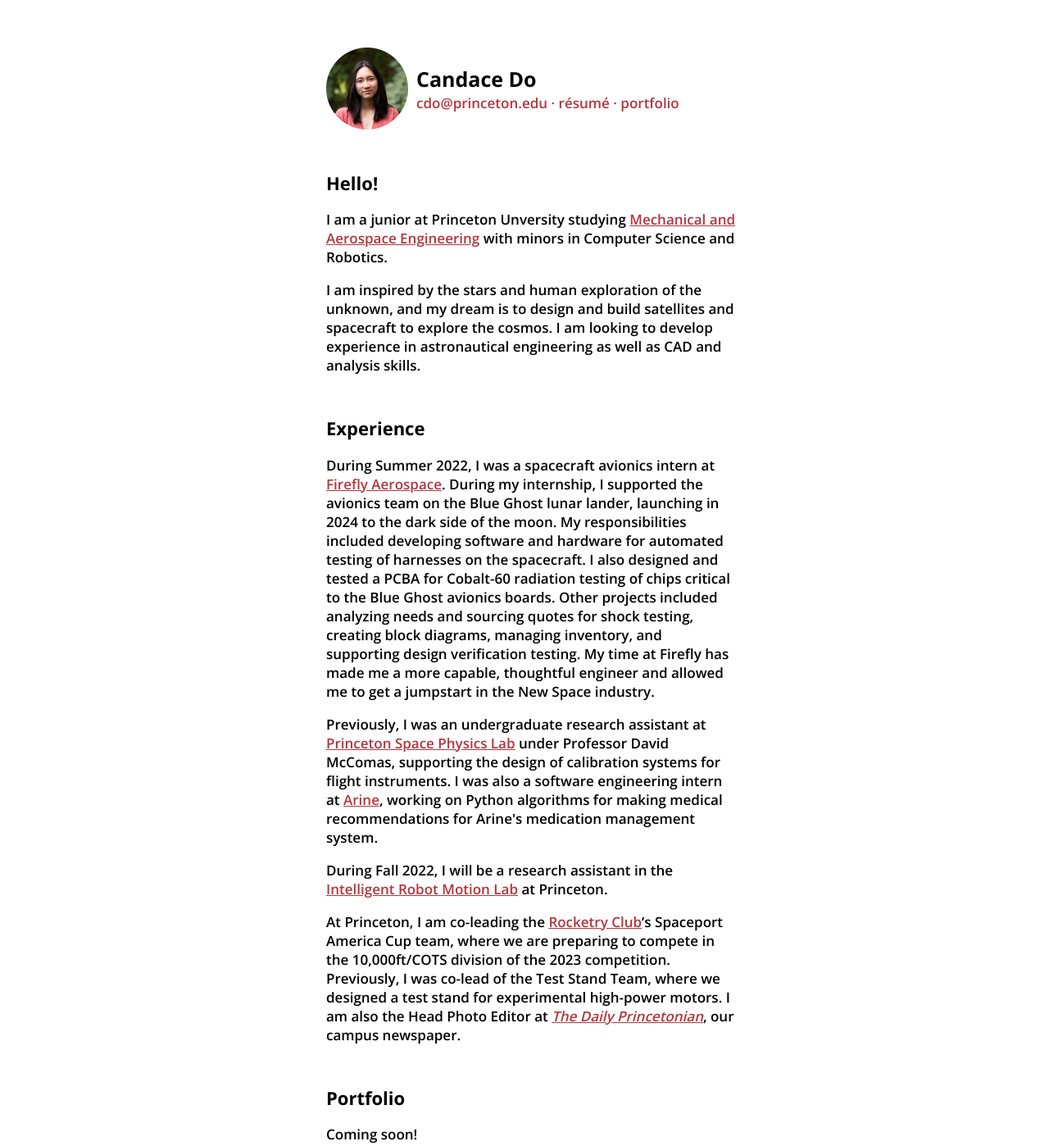
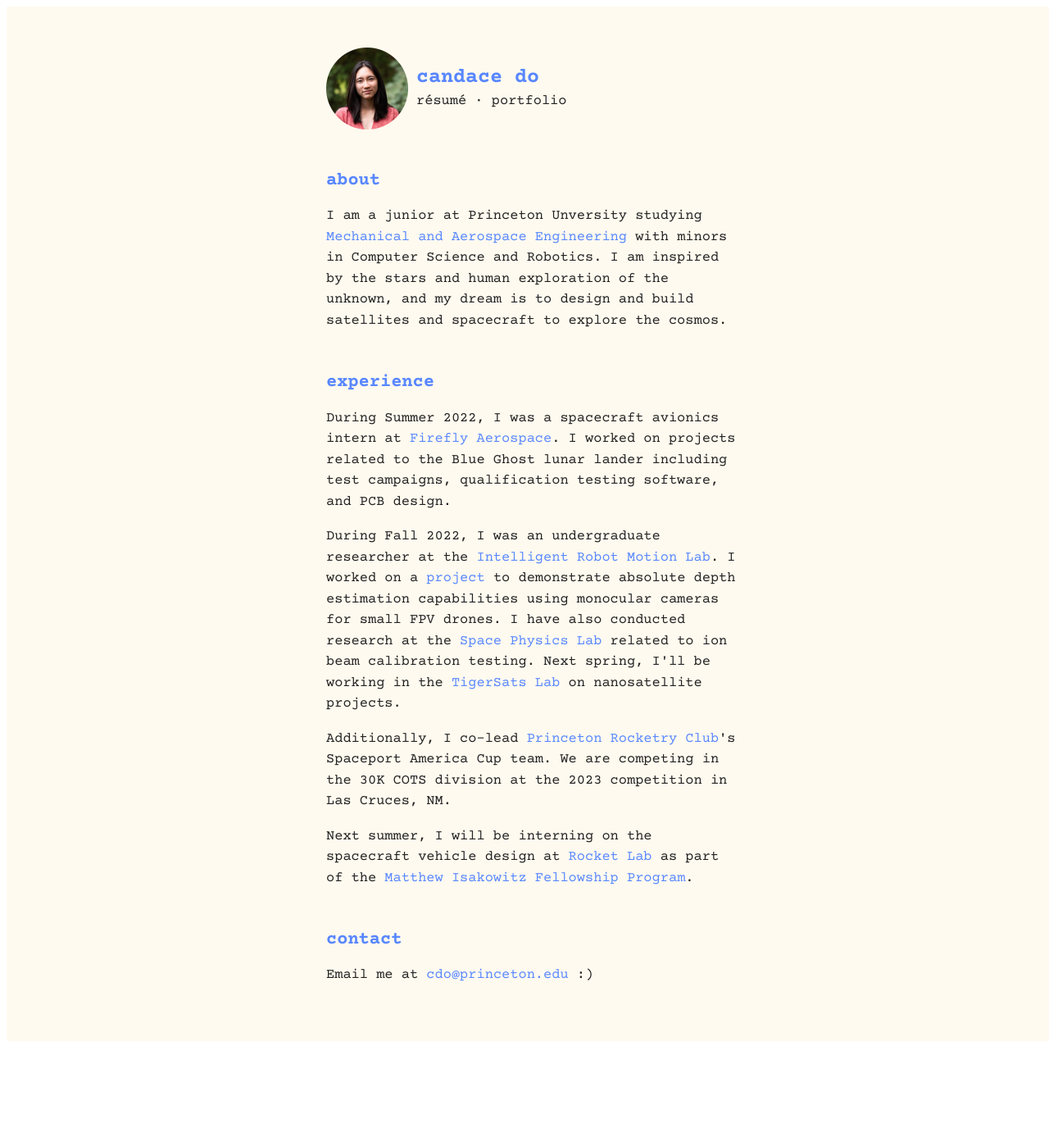
Before and after one commit to candacedo/candacedo, a plain HTML site: page index.html in a window 1280 px wide. Shown: the whole page at 82% size. After the commit the page ends 1270 px from the top, so only its background shows below. Drawn offline with nearby package versions, Linux system fonts and the light colour scheme; a web font is replaced by a local one.

Commit message:
style and content updates for 2023!

```diff
--- a/index.html
+++ b/index.html
@@ -3,7 +3,7 @@
 <script src = 'https://cdnjs.cloudflare.com/ajax/libs/materialize/0.100.1/js/materialize.min.js'></script>
 <link rel="preconnect" href="https://fonts.googleapis.com">
 <link rel="preconnect" href="https://fonts.gstatic.com" crossorigin>
-<link href="https://fonts.googleapis.com/css2?family=Open+Sans:wght@400;500;600;700;800&display=swap" rel="stylesheet">
+<link href="https://fonts.googleapis.com/css2?family=Courier+Prime:wght@400;700&display=swap" rel="stylesheet">
 
 <script src="https://cdn.rawgit.com/google/code-prettify/master/loader/run_prettify.js"></script>
 
@@ -26,56 +26,54 @@
 
 <html style = 'width: 100%; height: 100%'>
     <body style = 'width: 100%; height: 100%'>
-        <div style = 'height: fit-content; min-height: 100%; display:flex; align-items: center; padding: 50px; background: white' id = 'intro'>
+        <div style = 'height: fit-content; min-height: 100%; display:flex; align-items: center; padding: 50px; background: #FFFAEF' id = 'intro'>
 
             <div class = 'text-block' >
                 <div id = 'name' style = 'align-items: center; '>
                     <img style = "width: 100px; height: 100px;border-width: 0px; border-style: solid; margin-right: 10px" src= 'img/profile.png'/>
 
                     <div>
-                        <h1>Candace Do</h1>
-                        <p style = 'margin-top: -15px; color: #B4353C; font-weight: 600'>
-                            <a ref = "mailto:cdo@princeton.edu" href = 'mailto:cdo@princeton.edu' class = 'olink header-link'>cdo@princeton.edu</a>
-                            · <a ref = "assets/resume.pdf" href = 'assets/resume.pdf' class = 'olink header-link'>résumé</a>
+                        <h1>candace do</h1>
+                        <p style = 'margin-top: -15px; color: #222222; font-weight: 400'>
+                            <a ref = "assets/resume.pdf" href = 'assets/resume.pdf' class = 'olink header-link'>résumé</a>
                             · <a ref = "assets/portfolio.pdf" href = 'assets/portfolio.pdf' class = 'olink header-link'>portfolio</a> </p>
                     </div>
 
                 </div>
-                <h2>Hello!</h2>
-                <p>I am a junior at Princeton Unversity studying <a class='olink' href = 'https://mae.princeton.edu' ref = 'mae.princeton.edu'>Mechanical and Aerospace Engineering</a> with minors in Computer Science and Robotics. </p>
-                <p>I am inspired by the stars and human exploration of the unknown, and my dream is to design and build satellites and spacecraft to explore the cosmos. I am looking to develop experience in astronautical engineering as well as CAD and analysis skills.</p>
+                <h2>about</h2>
+                <p>
+                    I am a junior at Princeton Unversity studying <a class='olink' href = 'https://mae.princeton.edu' ref = 'mae.princeton.edu'>Mechanical and Aerospace Engineering</a> with minors in Computer Science and Robotics.
+                    I am inspired by the stars and human exploration of the unknown, and my dream is to design and build satellites and spacecraft to explore the cosmos.
+                </p>
 
-                <h2>Experience</h2>
+                <h2>experience</h2>
                 <p>
                     During Summer 2022, I was a spacecraft avionics intern at <a class='olink' href = 'https://firefly.com' ref = 'firefly.com'>Firefly Aerospace</a>.
-                    During my internship, I supported the avionics team on the Blue Ghost lunar lander, launching in 2024 to the dark side of the moon.
-                    My responsibilities included developing software and hardware for automated testing of harnesses on the spacecraft.
-                    I also designed and tested a PCBA for Cobalt-60 radiation testing of chips critical to the Blue Ghost avionics boards.
-                    Other projects included analyzing needs and sourcing quotes for shock testing, creating block diagrams, managing inventory, and supporting design verification testing.
-                    My time at Firefly has made me a more capable, thoughtful engineer and allowed me to get a jumpstart in the New Space industry.
+                    I worked on projects related to the Blue Ghost lunar lander including test campaigns, qualification testing software, and PCB design.
+                </p>
+
+                <p>
+                    During Fall 2022, I was an undergraduate researcher at the <a class='olink' href = 'https://irom-lab.princeton.edu/' ref = 'irom-lab.princeton.edu'>Intelligent Robot Motion Lab</a>.
+                    I worked on a <a ref = "assets/irom-report.pdf" href = 'assets/irom-report.pdf' class = 'olink'>project</a>
+                    to demonstrate absolute depth estimation capabilities using monocular cameras for small FPV drones.
+                    I have also conducted research at the <a class='olink' href = 'https://spacephysics.princeton.edu' ref = 'spacephysics.princeton.edu'>Space Physics Lab</a> related to ion beam calibration testing.
+                    Next spring, I'll be working in the <a class='olink' href = 'https://tigersats.princeton.edu' ref = 'tigersats.princeton.edu'>TigerSats Lab</a> on nanosatellite projects.
+                </p>
+
+                <p>
+                    Additionally, I co-lead <a class='olink' href = 'https://rockets.princeton.edu' ref = 'rockets.princeton.edu'>Princeton Rocketry Club</a>'s Spaceport America Cup team.
+                    We are competing in the 30K COTS division at the 2023 competition in Las Cruces, NM.
                 </p>
                 <p>
-
-                    Previously, I was an undergraduate research assistant at <a class='olink' href = 'https://spacephysics.princeton.edu' ref = 'spacephysics.princeton.edu'>Princeton Space Physics Lab</a> under Professor David McComas, supporting the design of calibration systems for flight instruments.
-                    I was also a software engineering intern at <a class='olink' href = 'https://arine.io' ref = 'arine.io'>Arine</a>, working on Python algorithms for making medical recommendations for Arine's medication management system.
-                </p>
-                <p>
-                    During Fall 2022, I will be a research assistant in the <a class='olink' href = 'https://irom-lab.princeton.edu/' ref = 'irom-lab.princeton.edu'>Intelligent Robot Motion Lab</a> at Princeton.
-                </p>
-                <p>
-                    At Princeton, I am co-leading the <a class='olink' href = 'https://rockets.princeton.edu' ref = 'rockets.princeton.edu'>Rocketry Club</a>’s Spaceport America Cup team, where we are preparing to compete in the 10,000ft/COTS division of the 2023 competition. Previously, I was co-lead of the Test Stand Team, where we designed a test stand for experimental high-power motors.
-                    I am also the Head Photo Editor at <a class='olink' href = 'https://dailyprincetonian.com' ref = 'dailyprincetonian.com'><i>The Daily Princetonian</i></a>, our campus newspaper.
+                    Next summer, I will be interning on the spacecraft vehicle design at <a class='olink' href = 'https://rocketlabusa.com' ref = 'rocketlabusa.com'>Rocket Lab</a>
+                    as part of the <a class='olink' href = 'https://https://www.matthewisakowitzfellowship.org/' ref = 'https://www.matthewisakowitzfellowship.org/'>Matthew Isakowitz Fellowship Program</a>.
                 </p>
 
-                <h2>Portfolio</h2>
-                <p>Coming soon!</p>
-                <!-- <div>
-                    <p class = 'portfolio'>
-                        <img style = "height: 100px;border-width: 0px; border-style: solid; margin-right: 10px" src= 'img/test-stand.png'/>
+                <h2>contact</h2>
+                <p>
+                    Email me at <a ref = "mailto:cdo@princeton.edu" href = 'mailto:cdo@princeton.edu' class = 'olink'>cdo@princeton.edu</a> :)
+                </p>
 
-                        Test Stand <br> Princeton Rocketry Club <br> 2021–Present</p>
-                </div> -->
-                <!-- <p>Here are some of the projects I've worked on over the past few years.</p> -->
             </div>
         </div>
     </body>
--- a/style.css
+++ b/style.css
@@ -1,24 +1,34 @@
 
 h1 {
-    font-family: "Open Sans";
+    font-family: "Courier Prime";
     font-weight: 700;
     font-size: 25px;
+    color: #5887FF;
 }
 
 h2 {
-    font-family: "Open Sans";
+    font-family: "Courier Prime";
     font-weight: 700;
     font-size: 22px;
     margin-top: 50px;
+    color: #5887FF;
 }
 
 h3 {
-    font-family: "Open Sans";
+    font-family: "Courier Prime";
     font-weight: 600;
 }
 
+p {
+    line-height: 1.5;
+    color: #222222;
+    font-family: "Courier Prime", sans-serif;
+    font-size: 17px;
+    font-weight: 400;
+}
+
 .serif {
-    font-family: 'Open Sans';
+    font-family: 'Courier Prime';
     font-weight: 600;
 
     width: 250px;
@@ -26,18 +36,15 @@ h3 {
 
 .header-link {
     text-decoration: none;
-    color: #B4353C;
+    color: #222222;
 }
 
 a {
-    color: #B4353C;
+    color: #5887FF;
+    text-decoration: none;
 }
 
 body {
-    font-family: "Open Sans";
-    font-size: 17px;
-    font-weight: 600;
-
     overflow-y: scroll;
     scrollbar-width: 0; /* Firefox */
     -ms-overflow-style: none;  /* Internet Explorer 10+ */
@@ -71,11 +78,11 @@ body::-webkit-scrollbar { /* WebKit */
 
     font-size: 20px;
 
-    background: #ffffff;
+    background: #FFFAEF;
     padding: 10px;
     border-style: solid;
     border-width: 2px;
-    border-color: black;
+    border-color: #222222;
 }
 
 #name {
```
Also changed, not shown: 3 other files.
